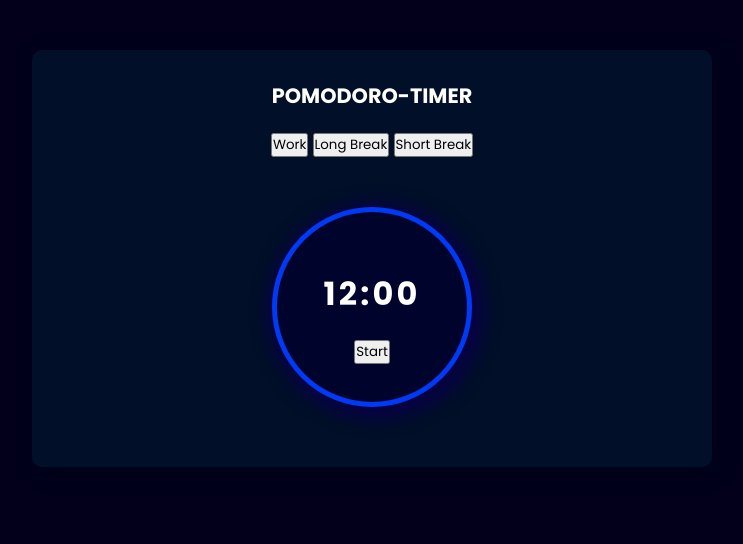
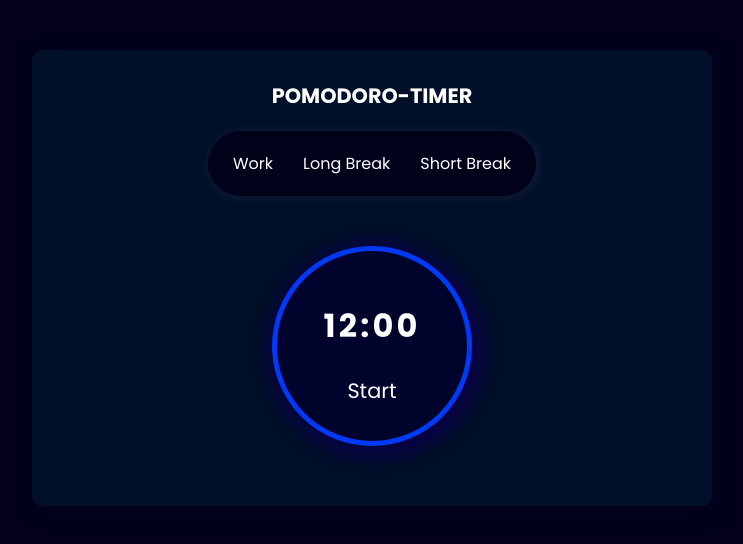
Before and after one commit to astainy1/pomodoro-timer, a plain HTML site: page index.html in a window 1280 px wide. Shown: the whole page, without its empty margins (268-1011 px from the left). Drawn offline with Linux system fonts and the light colour scheme.

Commit message:
Update style.css

```diff
--- a/style.css
+++ b/style.css
@@ -135,7 +135,7 @@ body{
     transition: all 1s;
 }
 
-ul{
+.btn_container{
     list-style-type: none;
     display: flex;
     align-items: center;
@@ -148,18 +148,21 @@ ul{
     transition: box-shadow 1s;
 }
 
-ul:hover{
+.btn_container:hover{
     box-shadow: none;
 }
 
-li{
+.btn_container button{
     padding: 10px;
     margin: 0 5px;
     transition: all 1s;
     font-size: 1rem;
+    background: none;
+    border: none;
+    color: #fff;
 }
 
-li:hover{
+.btn_container button:hover{
     background: rgb(164, 24, 47);
     border-radius: 50px;
     cursor: pointer;
@@ -200,8 +203,12 @@ h1{
     font-size: 2rem;
 }
 
-.timer_container div > p{
-  padding: 5px;
+.timer_container div > button{
+    padding: 5px 10px;
+    background: none;
+    border: none;
+    color: #fff;
+    font-size: 1.3rem;
 }
 
 /* @media (min-width: 300px) {
```
